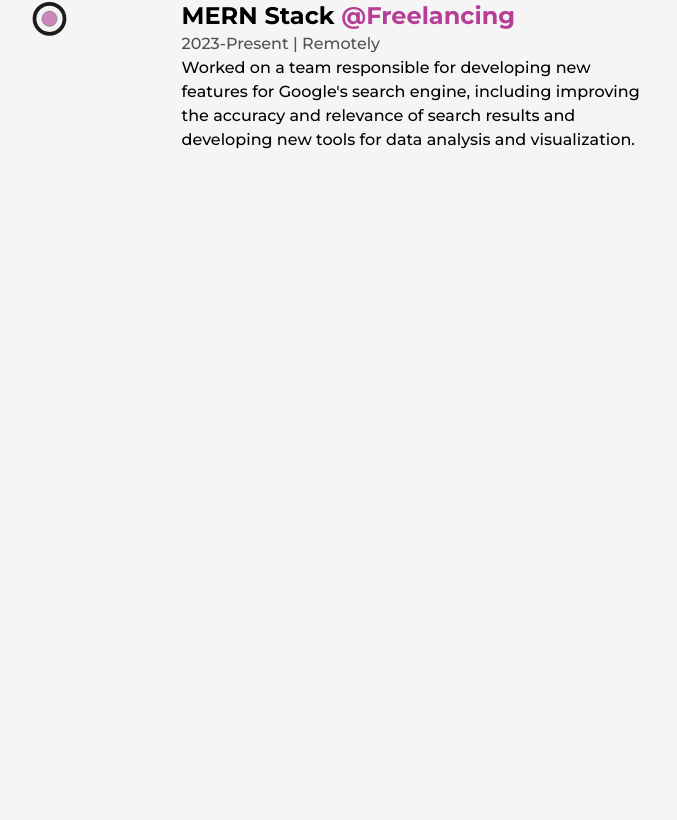
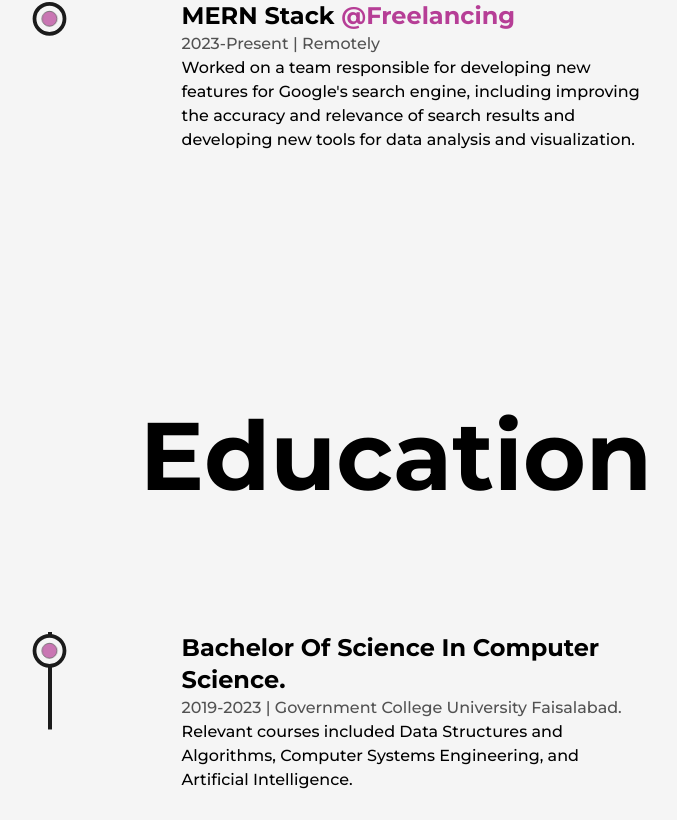
Before and after one commit to sikander-nawaz/Portfolio, a Next.js app: page /about in a window 1280 px wide. Shown: the part 2780-3600 px from the top of the page, without its empty margins (244-921 px from the left). Built offline with nearby package versions, Linux system fonts and the light colour scheme.

Commit message:
Experience

```diff
--- a/src/components/Experience.jsx
+++ b/src/components/Experience.jsx
@@ -76,8 +76,6 @@ const Experience = () => {
           />
         </ul>
       </div>
-
-      <div style={{ height: "100vh" }}></div>
     </div>
   );
 };
```
